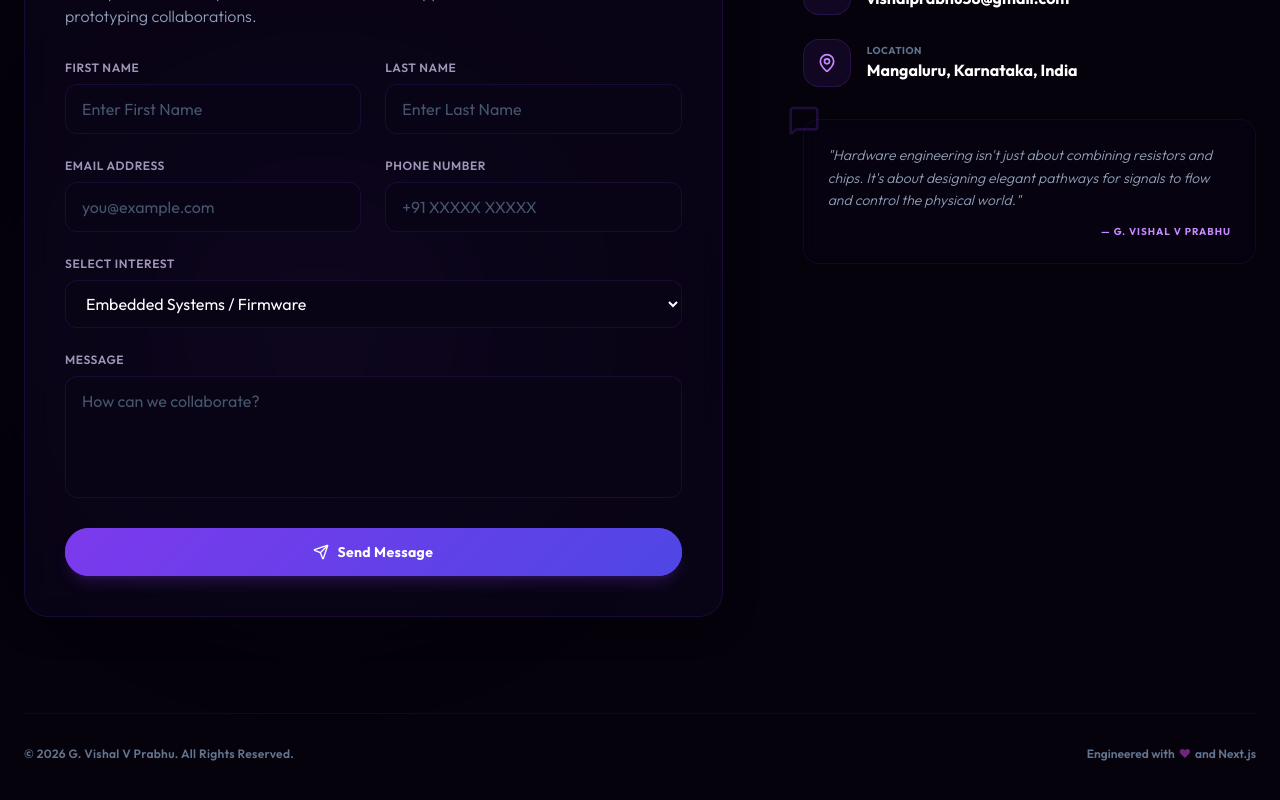
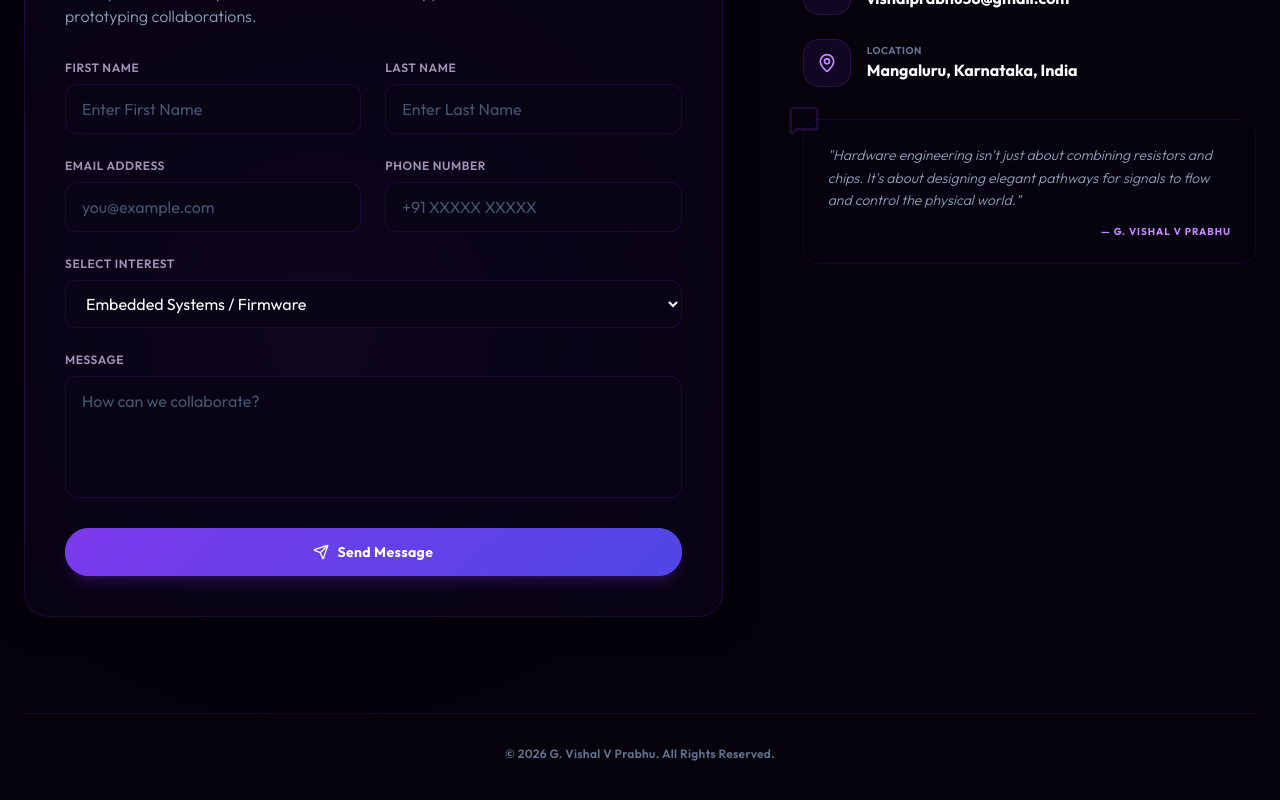
Before and after one commit to vishalprabhu546/Vishal-portfolio, a Next.js app: page / in a window 1280 px wide. Shown: the part 7566-8366 px from the top of the page. Built offline with nearby package versions, Linux system fonts and the light colour scheme.

Commit message:
Portfolio improvements

```diff
--- a/src/components/Contact.tsx
+++ b/src/components/Contact.tsx
@@ -291,11 +291,8 @@ export default function Contact() {
         </div>
 
         {/* Footer Credit line */}
-        <div className="mt-24 pt-8 border-t border-accent-purple/10 flex flex-col sm:flex-row items-center justify-between text-slate-500 text-xs font-semibold gap-4">
+        <div className="mt-24 pt-8 border-t border-accent-purple/10 flex items-center justify-center text-slate-500 text-xs font-semibold text-center">
           <span className="tracking-wide">&copy; {new Date().getFullYear()} G. Vishal V Prabhu. All Rights Reserved.</span>
-          <span className="flex items-center gap-1">
-            Engineered with <span className="text-accent-pink animate-pulse">&hearts;</span> and Next.js
-          </span>
         </div>
       </div>
     </section>
```
